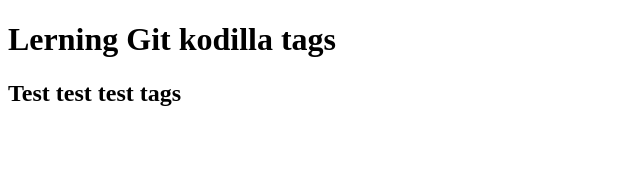
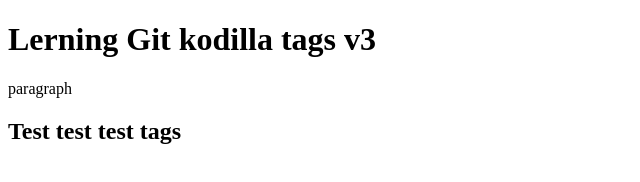
Before and after one commit to markal84/nauka-gita, a plain HTML site: page index.html in a window 1280 px wide. Shown: the whole page, without its empty margins (0-640 px from the left). Drawn offline with nearby package versions, Linux system fonts and the light colour scheme; files that its build step writes are made by us from their sources.

Commit message:
Add <p> after h1

```diff
--- a/index.html
+++ b/index.html
@@ -6,7 +6,8 @@
     	<title>Lerning Git</title>
     	<link rel="stylesheet" href="style.css">
     </head>
-        <h1>Lerning Git kodilla tags</h1>
+        <h1>Lerning Git kodilla tags v3</h1>
+        <p>paragraph</p>
         <h2>Test test test tags</h2>
     <body>
     </body>
```
